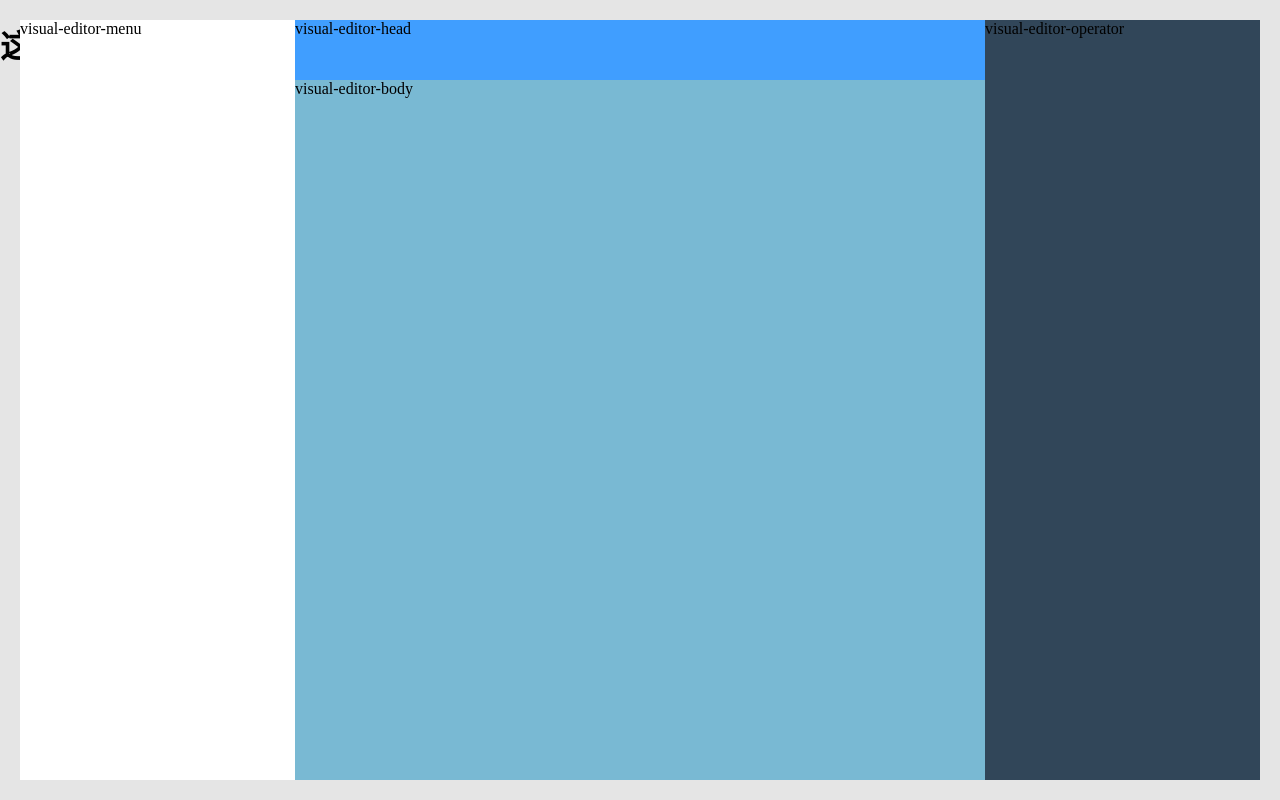
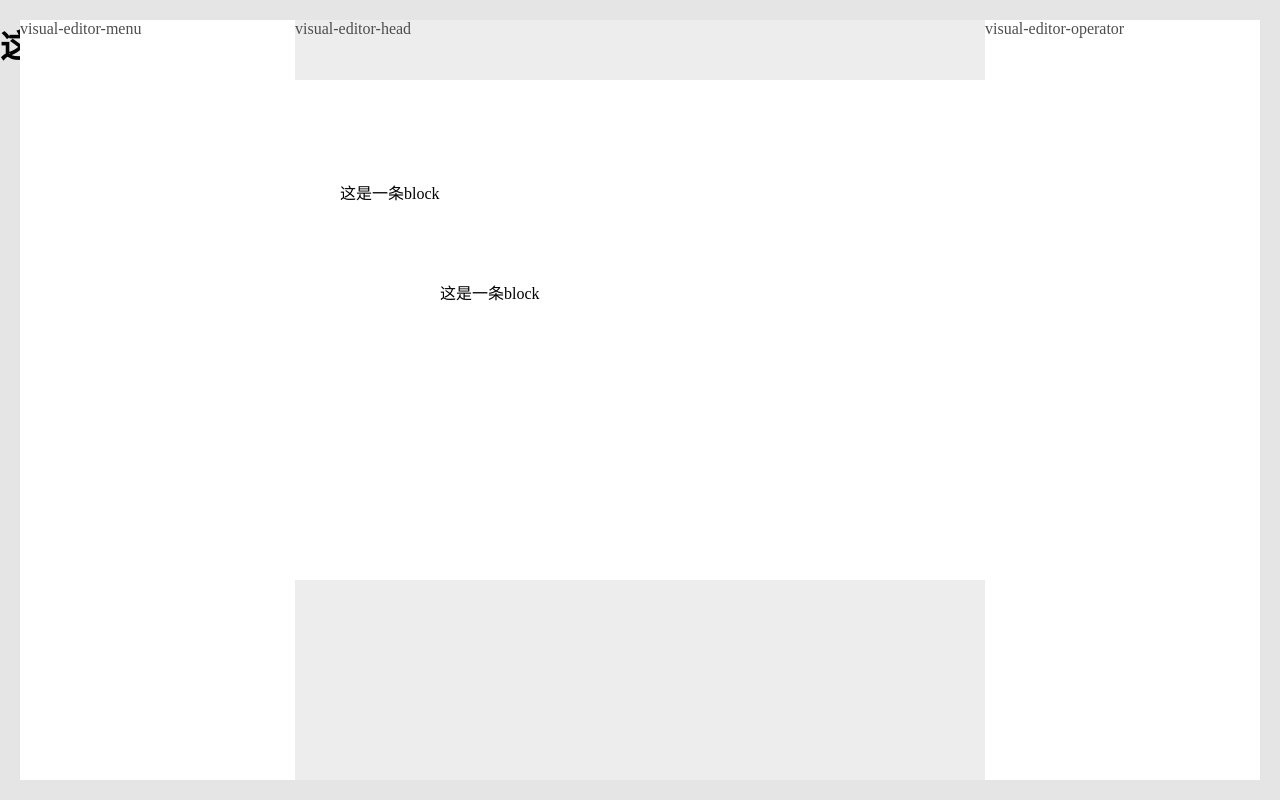
Before and after one commit to enjoLiu/demo-visual-editor, a Vue app: page / in a window 1280 px wide. Built offline with nearby package versions, Linux system fonts and the light colour scheme.

Commit message:
增加block基础

```diff
--- a/src/App.vue
+++ b/src/App.vue
@@ -1,19 +1,41 @@
 <template>
   <div class="app">
     <h1>这个是页面内容</h1>
-    <visual-editor/>
+    <visual-editor v-model="jsonData"/>
+    <!-- 注释掉上面，去测试testUseModel -->
+    <!-- <test-use-model v-model="val"/>val:{{val}} -->
   </div>
 </template>
 
 <script lang="ts">
   import { defineComponent } from 'vue'
   import { VisualEditor } from '@/packages/visual-editor'
+  import { TestUseModel } from '@/packages/utils/useModel'
 
   export default defineComponent({
     name: 'App',
     components: {
       VisualEditor,
-    }
+      // TestUseModel,
+    },
+    // 用于测试testUseModel
+    data() {
+      // return {
+      //   val: '',
+      // }
+      return {
+        jsonData: {
+          container: {
+            height: 500,
+            width: 800,
+          },
+          blocks: [
+            {top: 100, left: 100},
+            {top: 200, left: 200},
+          ]
+        }
+      }
+    },
   })
 </script>
 
--- /dev/null
+++ b/src/packages/utils/useModel.tsx
@@ -0,0 +1,43 @@
+// 实现双向绑定
+import { ref, watch, defineComponent } from 'vue'
+
+export function useModel<T>(getter: () => T, emitter: (val: T) =>  void) {
+
+    const state = ref(getter()) as { value: T } // 强制类型转换一下
+
+    watch(getter, val => {
+        if (val !== state.value) {
+            state.value = val
+        }
+    })
+
+    return {
+        get value() { return state.value },
+        set value(val: T) {
+            if (state.value !== val) {
+                state.value = val
+                emitter(val)
+            }
+        }
+    }
+}
+
+// 如何测试 useModel
+export const TestUseModel = defineComponent({
+    props: {
+        modelValue: {type: String},
+    },
+    emit: {
+        'update:modelValue': (val?: string) => true, // 这里string 小写？
+    },
+    setup(props, ctx) {
+        const model = useModel(() => props.modelValue, val => ctx.emit('update:modelValue', val))
+
+        return () => (
+            <div>
+                自定义的输入框：
+                <input type="text" v-model={model.value}/>
+            </div>
+        )
+    }
+})
--- /dev/null
+++ b/src/packages/visual-editor-block.tsx
@@ -0,0 +1,19 @@
+import {defineComponent, PropType, computed} from 'vue'
+import {VisualEditorBlockData} from "@/packages/visual-editor.utils"
+
+export const VisualEditorBlock = defineComponent({
+    props: { // 错误注意区分porps,这个小错找了20分钟bug
+        block: {type: Object as PropType<VisualEditorBlockData>, required: true},
+    },
+    setup(props) {
+        const styles = computed(() => ({
+            top: `${props.block.top}px`,
+            left: `${props.block.left}px`,
+        }))
+        return () => (
+            <div class="visual-editor-block" style={styles.value}>
+                这是一条block
+            </div>
+        )
+    },
+})
--- a/src/packages/visual-editor.scss
+++ b/src/packages/visual-editor.scss
@@ -43,8 +43,7 @@
         top: 0;
         right: 0;
         bottom: 0;
-        background-color: #314659;
-
+        background-color: white;
     }
     & > .visual-editor-head {
         position: absolute;
@@ -52,7 +51,6 @@
         top: 0;
         left: $menuSize;
         right: $operatorSize;
-        background-color: #409eff;
 
     }
     & > .visual-editor-body {
@@ -61,12 +59,27 @@
         padding-right: $operatorSize;
         box-sizing: border-box; // 如果不加这个会使内容无视外面的下边距
         height: 100%;
-        background-color: skyblue;
+        background-color: rgba(white, 0.3);
+        position: relative;
+        z-index: 1;
 
         & > .visual-editor-content{
             height: 100%;
             width: 100%;
             overflow: auto;
+            display: flex;
+            justify-content: center;
+
+            & > .visual-editor-container{
+                background-color: white;
+                flex-shrink: 0;
+                flex-grow: 0;
+                position: relative;
+
+               .visual-editor-block{
+                   position: absolute;
+               }
+            }
         }
 
     }
--- a/src/packages/visual-editor.tsx
+++ b/src/packages/visual-editor.tsx
@@ -1,9 +1,26 @@
-import { defineComponent } from 'vue'
+import { defineComponent, PropType, computed } from 'vue'
 import './visual-editor.scss'
+import { VisualEditorModelValue } from '@/packages/visual-editor.utils'
+import { useModel } from '@/packages/utils/useModel'
+import { VisualEditorBlock } from '@/packages/visual-editor-block'
 
 export const VisualEditor = defineComponent({
-    props: {},
-    setup(props) {
+    props: {
+        modelValue: { type: Object as PropType<VisualEditorModelValue>, required: true}
+    },
+    // 派发事件类型
+    emits: {
+        'update:modelValue': (val?: VisualEditorModelValue) => true,
+    },
+    setup(props, ctx) {
+        // 双向绑定，用公用方法引用对象实现
+        const dataModel = useModel(() => props.modelValue, val => ctx.emit('update:modelValue', val))
+        console.log(dataModel, 'dataModel')
+        const containerStyles = computed(() => ({
+            width: `${dataModel.value.container.width}px`,
+            height: `${dataModel.value.container.height}px`,
+        }))
+
         return () => (
             <div class="visual-editor">
                 <div class="visual-editor-menu">
@@ -17,7 +34,13 @@
                 </div>
                 <div class="visual-editor-body">
                     <div class="visual-editor-content">
-                    visual-editor-body
+                        <div class="visual-editor-container" style={containerStyles.value}>
+                            {!!dataModel.value.blocks && (
+                                dataModel.value.blocks.map((block,index) => (
+                                    <VisualEditorBlock block={block} key={index}/>
+                                ))
+                            )}
+                        </div>
                     </div>
 
                 </div>
```
Also changed, not shown: src/packages/visual-editor.utils.ts (added, +12 -0 lines).
